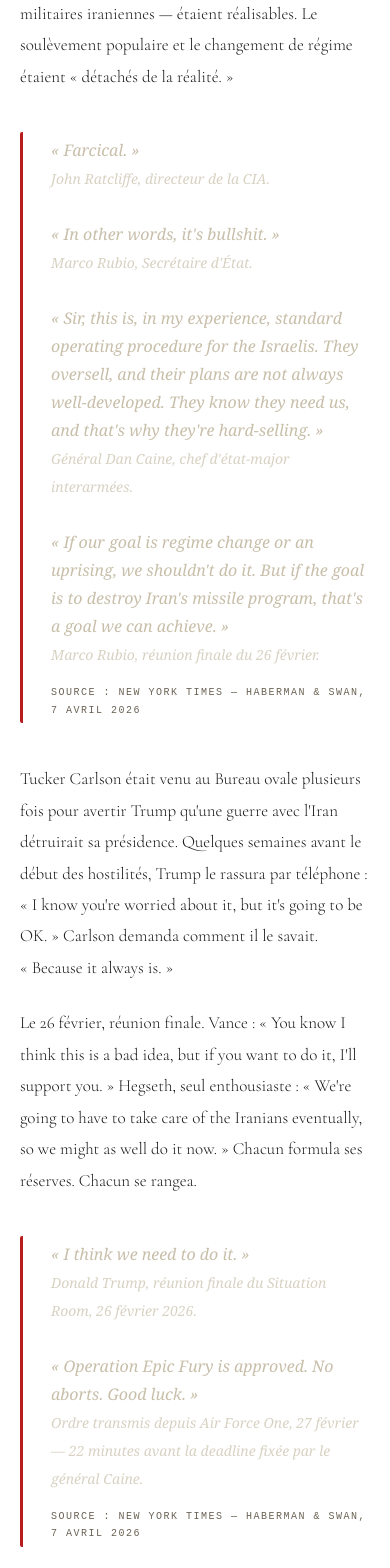
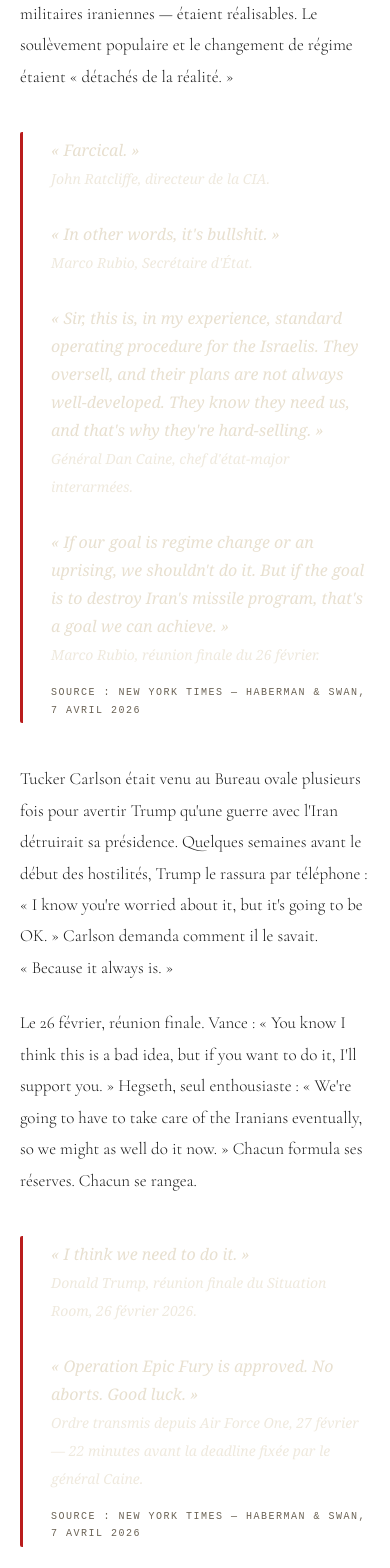
Before and after one commit to SteveMrld/Prisme, a Next.js app: page /grands-formats/chambre-ratification in a window 390 px wide. Shown: the part 3520-5088 px from the top of the page. Built offline with nearby package versions, Linux system fonts and the light colour scheme; no server answers; a web font is replaced by a local one.

Commit message:
Épilogue + blockquotes : contraste texte augmenté pour mobile

```diff
--- a/app/grands-formats/chambre-ratification/page.tsx
+++ b/app/grands-formats/chambre-ratification/page.tsx
@@ -69,7 +69,7 @@ export default function ChambreRatificationPage() {
 
         <p>Le lendemain, dans une réunion réservée aux seuls officiels américains, les services de renseignement livrèrent leur verdict. Les deux premiers objectifs — décapiter le régime et démanteler les capacités militaires iraniennes — étaient réalisables. Le soulèvement populaire et le changement de régime étaient «&nbsp;détachés de la réalité.&nbsp;»</p>
 
-        <blockquote style={{ margin: "40px 0", padding: "24px 32px", background: "#1A2744", color: "#c8bfaa", fontFamily: "Georgia, serif", fontSize: "16px", fontStyle: "italic", lineHeight: "1.75", borderRadius: "2px" }}>
+        <blockquote style={{ margin: "40px 0", padding: "24px 32px", background: "#1A2744", color: "#e8e0d0", fontFamily: "Georgia, serif", fontSize: "16px", fontStyle: "italic", lineHeight: "1.75", borderRadius: "2px" }}>
           «&nbsp;Farcical.&nbsp;»<br />
           <span style={{ opacity: 0.7, fontSize: "14px" }}>John Ratcliffe, directeur de la CIA.</span>
           <br /><br />
@@ -90,7 +90,7 @@ export default function ChambreRatificationPage() {
 
         <p>Le 26 février, réunion finale. Vance&nbsp;: «&nbsp;You know I think this is a bad idea, but if you want to do it, I&apos;ll support you.&nbsp;» Hegseth, seul enthousiaste&nbsp;: «&nbsp;We&apos;re going to have to take care of the Iranians eventually, so we might as well do it now.&nbsp;» Chacun formula ses réserves. Chacun se rangea.</p>
 
-        <blockquote style={{ margin: "40px 0", padding: "24px 32px", background: "#1A2744", color: "#c8bfaa", fontFamily: "Georgia, serif", fontSize: "16px", fontStyle: "italic", lineHeight: "1.75", borderRadius: "2px" }}>
+        <blockquote style={{ margin: "40px 0", padding: "24px 32px", background: "#1A2744", color: "#e8e0d0", fontFamily: "Georgia, serif", fontSize: "16px", fontStyle: "italic", lineHeight: "1.75", borderRadius: "2px" }}>
           «&nbsp;I think we need to do it.&nbsp;»<br />
           <span style={{ opacity: 0.7, fontSize: "14px" }}>Donald Trump, réunion finale du Situation Room, 26 février 2026.</span>
           <br /><br />
@@ -219,10 +219,10 @@ export default function ChambreRatificationPage() {
         {/* ÉPILOGUE */}
         <div style={{ background: "#1A2744", color: "#c8bfaa", padding: "48px 40px", margin: "0 -40px" }}>
           <div style={{ fontFamily: "monospace", fontSize: "10px", letterSpacing: "0.25em", textTransform: "uppercase", color: "#B8860B", marginBottom: "20px" }}>Épilogue</div>
-          <p style={{ fontFamily: "Georgia, serif", fontSize: "18px", fontStyle: "italic", lineHeight: "1.7", color: "#c8bfaa", marginBottom: "1.4em" }}>
+          <p style={{ fontFamily: "Georgia, serif", fontSize: "18px", fontStyle: "italic", lineHeight: "1.7", color: "#e8e0d0", marginBottom: "1.4em" }}>
             Le cessez-le-feu a été annoncé. L&apos;Iran dit que le détroit est fermé. Netanyahu dit que le doigt est sur la gâchette. L&apos;uranium enrichi n&apos;a pas été retiré. Et Reza Pahlavi est toujours à Washington.
           </p>
-          <p style={{ fontFamily: "Georgia, serif", fontSize: "18px", fontStyle: "italic", lineHeight: "1.7", color: "#c8bfaa", marginBottom: "1.4em" }}>
+          <p style={{ fontFamily: "Georgia, serif", fontSize: "18px", fontStyle: "italic", lineHeight: "1.7", color: "#e8e0d0", marginBottom: "1.4em" }}>
             Soixante-dix ans après que son père fut installé au pouvoir par la CIA, le fils attend dans les coulisses d&apos;une histoire qui se répète — sans même se donner la peine de changer de titre.
           </p>
           <p style={{ fontFamily: "Georgia, serif", fontSize: "22px", fontWeight: 700, fontStyle: "italic", lineHeight: "1.5", color: "#f5f0e8", borderTop: "1px solid rgba(255,255,255,0.1)", paddingTop: "28px", marginTop: "28px", marginBottom: 0 }}>
```
